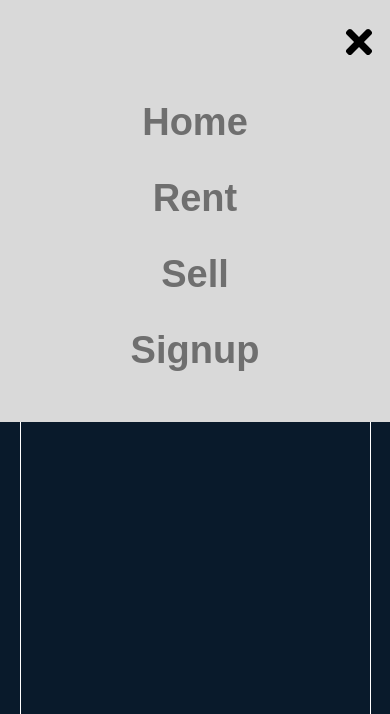
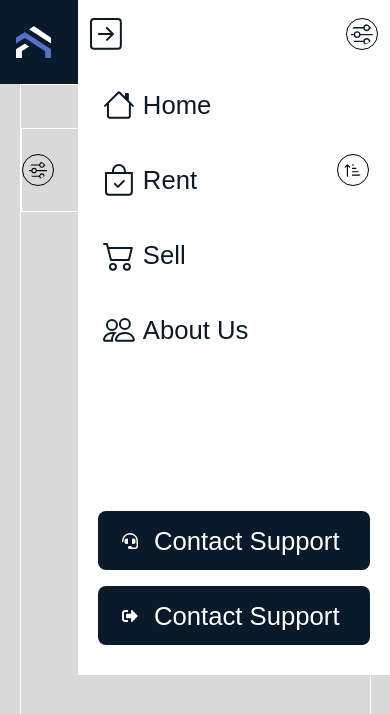
Before and after one commit to Redmond01/DOMICILE4LET, a React (Create React App) app in the folder client/domicile/: page /rent in a window 390 px wide. Both pictures are taken after a click on the icon 361 px from the left and 42 px from the top of the page. Shown: the top 714 px of the page. Built offline with nearby package versions, Linux system fonts and the light colour scheme.

Commit message:
first commit

```diff
--- a/client/domicile/src/pages/landingPage/mobile/style.module.css
+++ b/client/domicile/src/pages/landingPage/mobile/style.module.css
@@ -129,11 +129,12 @@ text-transform: capitalize;
 }
 
 .mobile__filter__animation__on{
-    width: 100%;
-    height: 50svh;
+    width: 80%;
+    height: 80svh;
     position: absolute;
     top: 0%;
-    background-color: #D9D9D9;
+    right: 0%;
+    background-color: white;
     animation-duration: 1s;
     animation-name: showFilter;
     /* animation-delay: .2s; */
@@ -141,12 +142,12 @@ text-transform: capitalize;
 
 @keyframes showFilter {
     from {
-        top:-100%;
-        left:0%;
+        top:0%;
+        right:-100%;
     }
     to{
         top: 0%;
-        left:0%;
+        right:0%;
     }
 }
 /* .mobile__filter__animation__off{
--- a/client/domicile/src/pages/rentPage/Mobile/MobileRentPage.js
+++ b/client/domicile/src/pages/rentPage/Mobile/MobileRentPage.js
@@ -1,13 +1,18 @@
 import React from 'react'
 import MobileNav from '../../sharedNav/NavBar'
-
+import styles from './styles.module.css'
+import {BsSliders, BsSortUpAlt} from 'react-icons/bs'
 const MobileRentPage = () => {
   return (
     <div className='sm:block md:hidden lg:hidden'>
       <MobileNav />
-      <div className='bg-[#091A2B] w-full h-[100svh] flex justify-center items-center'>
+      <div className='bg-[#D9D9D9] w-full h-[100svh] flex justify-center items-center'>
         <div className='border border-white w-[90%] h-full'>
-          <div></div>
+          <div className='w-full h-[5svh]'></div>
+          <div className='w-full h-[10svh] border border-white flex justify-between items-center relative'>
+            <BsSliders fill='[#091A2B]' className='border border-black p-1.5 rounded-full text-[2rem]'/>
+            <BsSortUpAlt fill='[#091A2B]' className='border border-black p-1.5 rounded-full text-[2rem]'/>
+          </div>
         </div>
       </div>
     </div>
--- a/client/domicile/src/pages/sharedNav/NavBar.js
+++ b/client/domicile/src/pages/sharedNav/NavBar.js
@@ -2,10 +2,10 @@ import React, { useCallback, useEffect, useRef} from 'react'
 import styles from '../landingPage/mobile/style.module.css'
 
 
-import { FaAlignJustify } from 'react-icons/fa'
+import { FaAlignJustify,FaHeadset, FaSignOutAlt } from 'react-icons/fa'
 import MobileLogo from '../../assets/mobilelogo.png'
 import { Link, useLocation} from 'react-router-dom'
-import { FaTimes } from 'react-icons/fa'
+import { BsArrowRightSquare, BsHouse, BsBagCheck , BsCart2, BsPeople, BsSliders} from 'react-icons/bs'
 
 //reducers
 import { setSideNavOff, setSideNavOn } from '../../redux-store/appSlice/LandingPageSlice/mobileSlice/mobileSlice'
@@ -51,17 +51,42 @@ const NavBar = () => {
 
                 {/* filter animation */}
                 {sliderState ? <div className={styles.mobile__filter__animation__on}>
-                    <div className='w-full h-[20%] flex justify-end items-center px-3'>
-                        <FaTimes fill='black' className='text-[calc(1px_+_3svw_+_3svh)]' onClick={handleOffSlider} />
+                    <div className='w-full h-[10%] flex justify-between items-center px-3'>
+                        <BsArrowRightSquare className='text-[calc(1px_+_2.5svw_+_2.5svh)] fill-[#091A2B]' onClick={handleOffSlider} />
+                        <BsSliders className='text-[calc(1px_+_2.5svw_+_2.5svh)] fill-[#091A2B] border border-black rounded-full p-1' />
                     </div>
-                    <div className='w-full h-[90%] flex flex-col'>
-                        <Link to={'/'} className='w-full h-[20%] flex justify-center items-center'><div className=' text-center text-[calc(1px_+_3svw_+_3svh)] text-[#6f6f6f] capitalize font-[800] font-poppins '>home</div></Link>
-                        <Link to={'/rent'} className='w-full h-[20%] flex justify-center items-center'><div className=' text-center text-[calc(1px_+_3svw_+_3svh)] text-[#6f6f6f] capitalize font-[800] font-poppins '>rent</div></Link>
-                        <Link to={'/sell'} className='w-full h-[20%] flex justify-center items-center'><div className=' text-center text-[calc(1px_+_3svw_+_3svh)] text-[#6f6f6f] capitalize font-[800] font-poppins '>sell</div></Link>
-                        <Link to={'/signup'} className='w-full h-[20%] flex justify-center items-center'><div className=' text-center text-[calc(1px_+_3svw_+_3svh)] text-[#6f6f6f] capitalize font-[800] font-poppins '>signup</div></Link>
+                    <div className='w-full h-[90%] flex flex-col py-2' >
+                    <div className='w-full h-[70%] flex flex-col gap-4'>
+                        <div className='w-full h-[7svh] border border-white flex items-center gap-2 px-6'>
+                        <BsHouse className='fill-[#091A2B] text-[calc(1px_+_2.5svw_+_2.5svh)]'/>
+                        <h3 className='text-[400] font-poppins text-[#091A2B] text-[calc(1px_+_2svw_+_2svh)]'>Home</h3>
+                        </div>
+                        <div className='w-full h-[7svh] border border-white flex items-center gap-2 px-6'>
+                        <BsBagCheck className='fill-[#091A2B] text-[calc(1px_+_2.5svw_+_2.5svh)]'/>
+                        <h3 className='text-[400] font-poppins text-[#091A2B] text-[calc(1px_+_2svw_+_2svh)]'>Rent</h3>
+                        </div>
+                        <div className='w-full h-[7svh] border border-white flex items-center gap-2 px-6'>
+                        <BsCart2 className='fill-[#091A2B] text-[calc(1px_+_2.5svw_+_2.5svh)]'/>
+                        <h3 className='text-[400] font-poppins text-[#091A2B] text-[calc(1px_+_2svw_+_2svh)]'>Sell</h3>
+                        </div>
+                        <div className='w-full h-[7svh] border border-white flex items-center gap-2 px-6'>
+                        <BsPeople className='fill-[#091A2B] text-[calc(1px_+_2.5svw_+_2.5svh)]'/>
+                        <h3 className='text-[400] font-poppins text-[#091A2B] text-[calc(1px_+_2svw_+_2svh)]'>About Us</h3>
+                        </div>
+                    </div>
+                    <div className='w-full h-[30%] px-5 flex justify-center flex-col gap-4'>
+                        <div className='w-full h-[7svh] flex items-center gap-4 px-6 bg-[#091A2B] rounded-lg'>
+                            <FaHeadset className='fill-[white] text-[calc(1px_+_2.5svw_+_svh)]'/>
+                            <h3 className='text-white font-poppins font-[400] capitalize text-[calc(1px_+_2svw_+_2svh)]'>contact support</h3>
+                        </div>
+                        <div className='w-full h-[7svh] flex items-center gap-4 px-6 bg-[#091A2B] rounded-lg'>
+                            <FaSignOutAlt className='fill-[white] text-[calc(1px_+_2.5svw_+_svh)]'/>
+                            <h3 className='text-white font-poppins font-[400] capitalize text-[calc(1px_+_2svw_+_2svh)]'>contact support</h3>
+                        </div>
+                    </div>
                     </div>
 
-                </div> : ''}
+                </div> :''}
 
             </div>
         </div>
```
Also changed, not shown: client/domicile/src/pages/rentPage/Mobile/styles.module.css (added).
